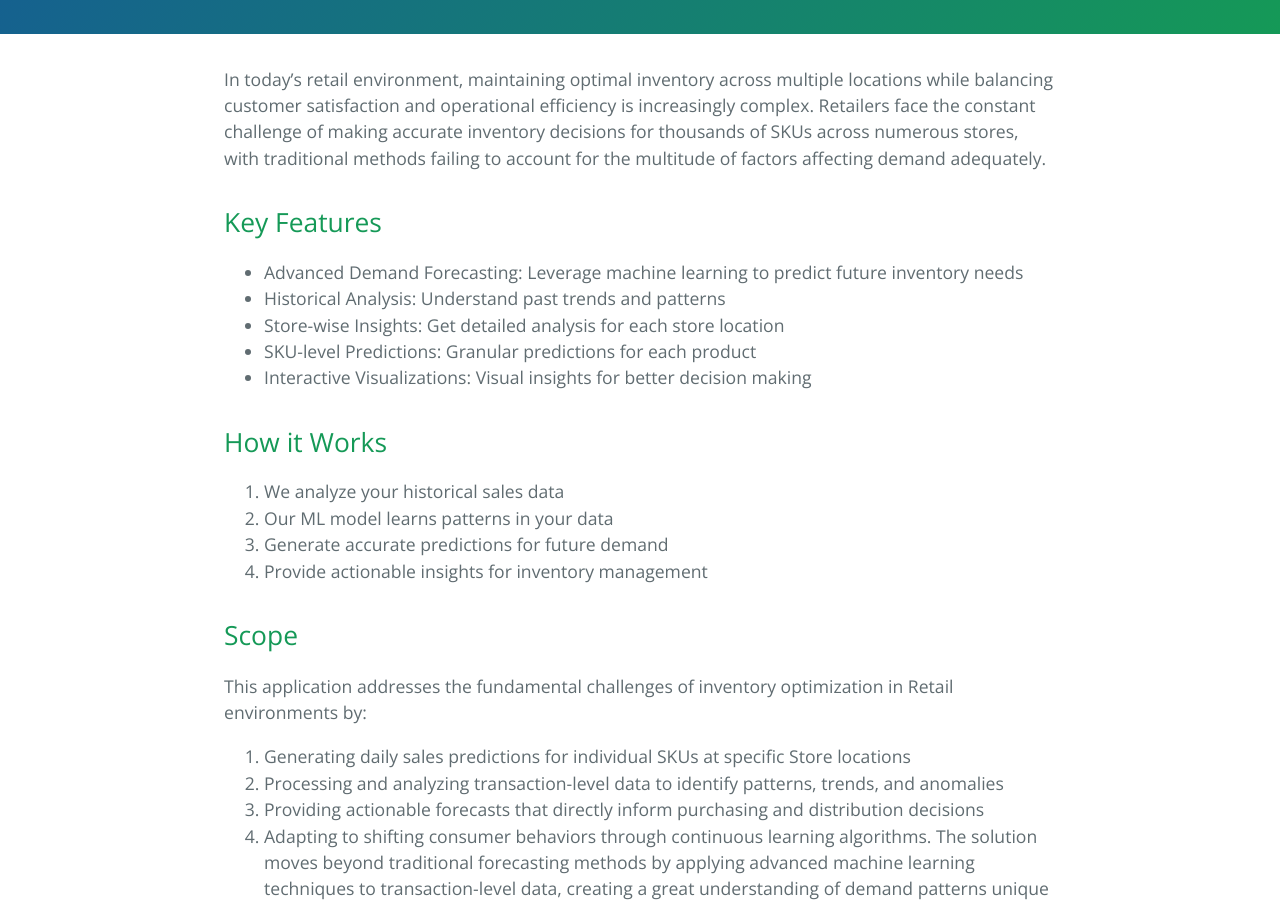
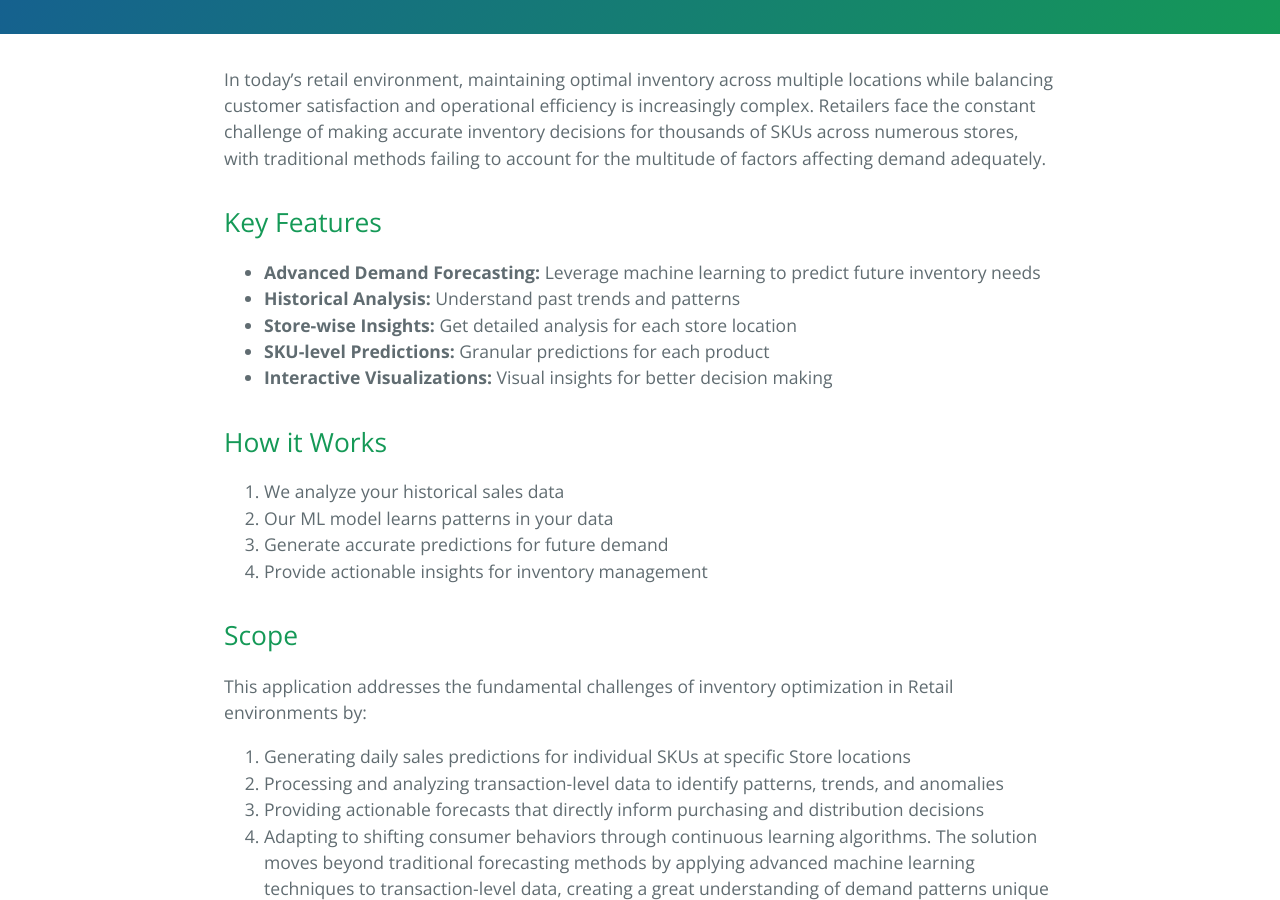
Before and after one commit to MastekRZ/demand_forecasting_app, a Jekyll site: the page built from index.md, in a window 1280 px wide and 900 px high, scrolled down 409 px. Built offline with Jekyll 4.4.1, drawn with Linux system fonts in a browser that asks for light colours.

```diff
--- a/index.md
+++ b/index.md
@@ -6,11 +6,11 @@ In today's retail environment, maintaining optimal inventory across multiple loc
 
 ## Key Features
 
-*   Advanced Demand Forecasting: Leverage machine learning to predict future inventory needs
-*   Historical Analysis: Understand past trends and patterns
-*   Store-wise Insights: Get detailed analysis for each store location
-*   SKU-level Predictions: Granular predictions for each product
-*   Interactive Visualizations: Visual insights for better decision making
+*   **Advanced Demand Forecasting:** Leverage machine learning to predict future inventory needs
+*   **Historical Analysis:** Understand past trends and patterns
+*   **Store-wise Insights:** Get detailed analysis for each store location
+*   **SKU-level Predictions:** Granular predictions for each product
+*   **Interactive Visualizations:** Visual insights for better decision making
 
 ## How it Works
 
```
